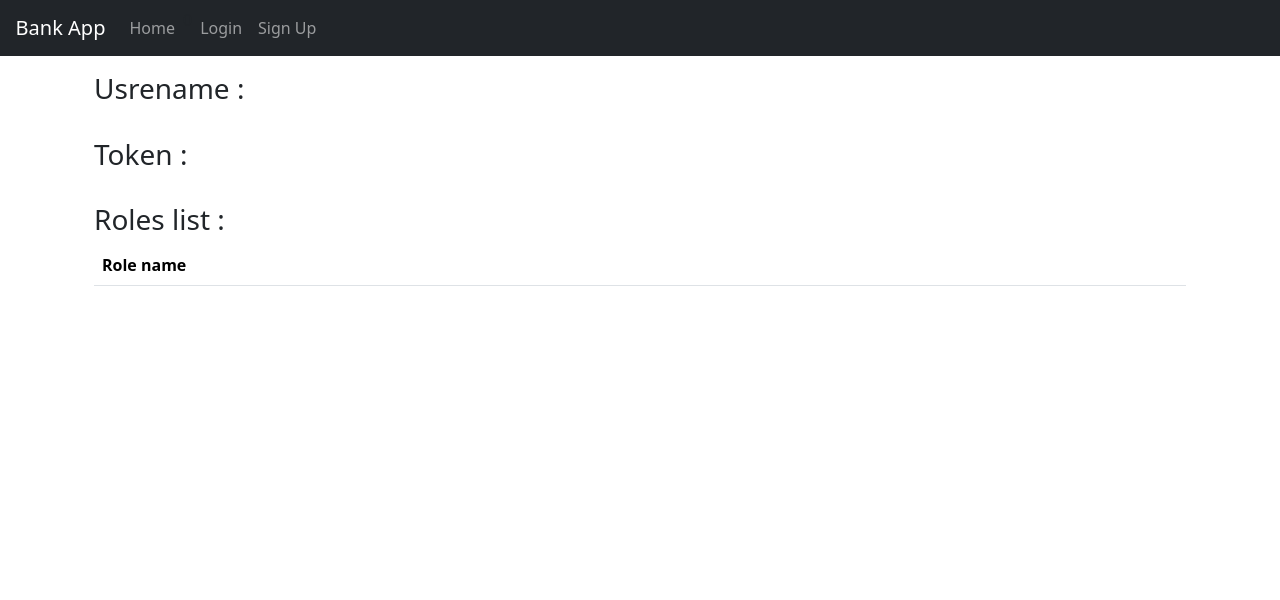
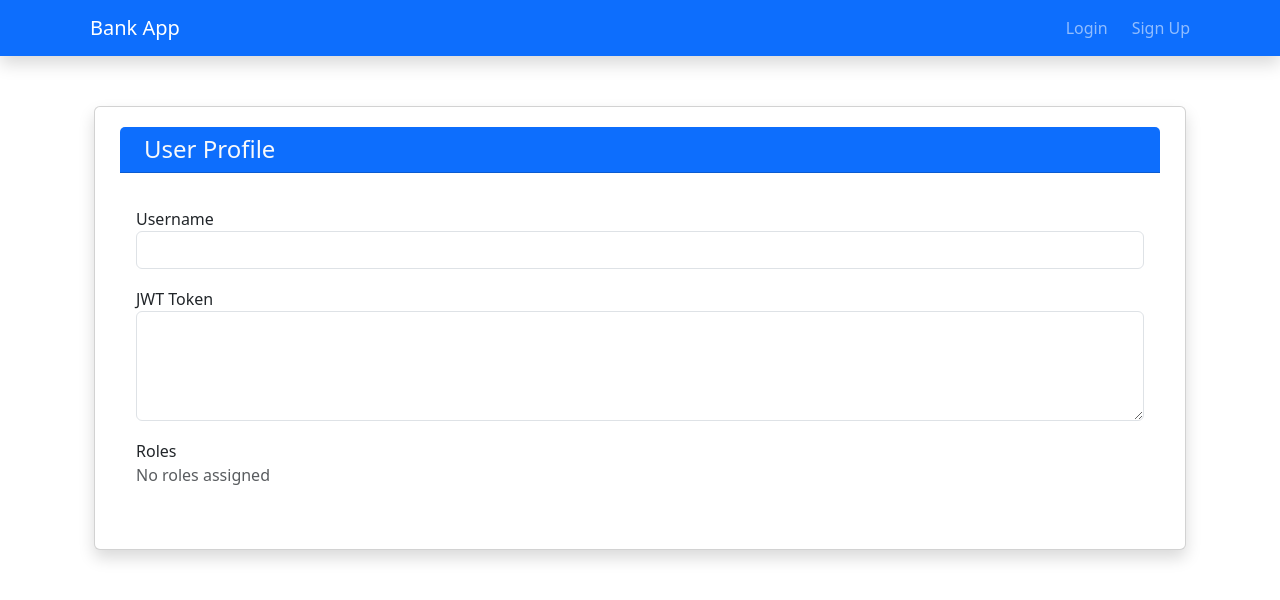
Before and after one commit to omar-elyamani/react-bank-service-multi-connector, a React (Create React App) app: page /profile in a window 1280 px wide. Shown: the top 600 px of the page. Built offline with nearby package versions, Linux system fonts and the light colour scheme.

Commit message:
some ui enhancements were added

```diff
--- a/src/components/CustomerComponent.js
+++ b/src/components/CustomerComponent.js
@@ -16,37 +16,47 @@ const CustomerComponent = () => {
 
   async function save(event) {
     event.preventDefault();
+    try {
       if (id) {
         await CustomersService.updateCustomer(
           identityRef,
           firstname,
           lastname,
           username
-      ).then((result) => setMessageInfo("Customer updated with success"));
+        );
+        setMessageInfo("Customer updated successfully!");
       } else {
         await CustomersService.createCustomer(
           identityRef,
           firstname,
           lastname,
           username
-      ).then((result) => setMessageInfo("Customer added with success"));
+        );
+        setMessageInfo("Customer added successfully!");
+      }
+      resetForm();
+      loadCustomers();
+    } catch (e) {
+      setMessageError(e.response?.data?.message || "An error occurred.");
+    }
   }
 
+  const resetForm = () => {
     setId("");
     setFirstname("");
     setLastname("");
     setIdentityRef("");
     setUsername("");
-    loadCustomers();
     setMessageError("");
-  }
+    setMessageInfo("");
+  };
 
-  async function editCustomer(customers) {
-    setFirstname(customers.firstname);
-    setLastname(customers.lastname);
-    setIdentityRef(customers.identityRef);
-    setUsername(customers.username);
-    setId(customers.id);
+  async function editCustomer(customer) {
+    setFirstname(customer.firstname);
+    setLastname(customer.lastname);
+    setIdentityRef(customer.identityRef);
+    setUsername(customer.username);
+    setId(customer.id);
     setMessageError("");
     setMessageInfo("");
   }
@@ -54,40 +64,35 @@ const CustomerComponent = () => {
   async function deleteCustomer(id) {
     setMessageError("");
     setMessageInfo("");
-    await CustomersService.deleteCustomer(id)
-      .then((result) => {
+    try {
+      const result = await CustomersService.deleteCustomer(id);
       setMessageInfo(result.data);
-      })
-      .catch((e) => {
-        console.log(e);
-        setMessageError(e.response.data.message);
-      });
       loadCustomers();
+    } catch (e) {
+      setMessageError(e.response?.data?.message || "An error occurred.");
+    }
   }
 
   useEffect(() => {
     const user = AuthService.getCurrentUser();
     if (user) {
       setShowAgentGuichetBoard(user.roles.includes("ROLE_AGENT_GUICHET"));
+      loadCustomers();
     }
-    if (user) (async () => await loadCustomers())();
   }, []);
 
   async function loadCustomers() {
-    await CustomersService.getCustomers()
-      .then((result) => {
+    try {
+      const result = await CustomersService.getCustomers();
       setCustomers(result.data);
-      })
-      .catch((e) => {
-        console.log(e);
-        //setMessageError(e.message);
-        setMessageError(e.response.data.details);
-      });
+    } catch (e) {
+      setMessageError(e.response?.data?.details || "Failed to load customers.");
+    }
   }
 
   return (
-    <div className="container mt-4">
-      <div className="container">
+    <div className="container mt-5">
+      {/* Alerts */}
       {messageError && (
         <div className="alert alert-danger" role="alert">
           {messageError}
@@ -98,64 +103,83 @@ const CustomerComponent = () => {
           {messageInfo}
         </div>
       )}
+
+      {/* Form */}
+      {showAgentGuichetBoard && (
+        <div className="card shadow mb-4">
+          <div className="card-header bg-primary text-white">
+          <h4 className="mb-0">
+            {id ? "Edit Customer" : "Add New Customer"}
+          </h4>
           </div>
-      {showAgentGuichetBoard && (
-        <form>
-          <div className="form-group my-2">
-            <input
-              hidden
-              type="text"
-              className="form-control"
-              value={id}
-              onChange={(e) => setId(e.target.value)}
-            />
-            <label>Lastname</label>
+          <div className="card-body">
+            <form onSubmit={save}>
+              <div className="form-group mb-3">
+                <label htmlFor="firstname">First Name</label>
                 <input
                   type="text"
                   className="form-control"
-              value={lastname}
-              onChange={(e) => setLastname(e.target.value)}
+                  id="firstname"
+                  value={firstname}
+                  placeholder="Enter first name"
+                  onChange={(e) => setFirstname(e.target.value)}
+                  required
                 />
               </div>
-          <div className="form-group mb-2">
-            <label>Firstname</label>
+              <div className="form-group mb-3">
+                <label htmlFor="lastname">Last Name</label>
                 <input
                   type="text"
                   className="form-control"
-              value={firstname}
-              onChange={(e) => setFirstname(e.target.value)}
+                  id="lastname"
+                  value={lastname}
+                  placeholder="Enter last name"
+                  onChange={(e) => setLastname(e.target.value)}
+                  required
                 />
               </div>
-          <div className="row">
-            <div className="col-4">
-              <label>Identity Ref</label>
+              <div className="form-group mb-3">
+                <label htmlFor="identityRef">Identity Reference</label>
                 <input
                   type="text"
                   className="form-control"
+                  id="identityRef"
                   value={identityRef}
+                  placeholder="Enter identity reference"
                   onChange={(e) => setIdentityRef(e.target.value)}
+                  required
                 />
               </div>
-          </div>
-          <div className="row">
-            <div className="col-4">
-              <label>Username</label>
+              <div className="form-group mb-3">
+                <label htmlFor="username">Username</label>
                 <input
                   type="text"
                   className="form-control"
+                  id="username"
                   value={username}
-                placeholder="Customers"
+                  placeholder="Enter username"
                   onChange={(e) => setUsername(e.target.value)}
+                  required
                 />
               </div>
-          </div>
-          <div>
-            <button className="btn btn-primary m-4" onClick={save}>
-              Save
+              <div className="text-center">
+                <button type="submit" className="btn btn-success me-2">
+                  {id ? "Update" : "Add"}
+                </button>
+                <button
+                  type="button"
+                  className="btn btn-secondary"
+                  onClick={resetForm}
+                >
+                  Cancel
                 </button>
               </div>
             </form>
+          </div>
+        </div>
       )}
+
+      {/* Customer List */}
       <CustomerList
         customers={customers}
         editCustomer={editCustomer}
--- a/src/components/NavBar.js
+++ b/src/components/NavBar.js
@@ -1,5 +1,4 @@
-import React from "react";
-import { useState, useEffect } from "react";
+import React, { useState, useEffect } from "react";
 import { Link } from "react-router-dom";
 import AuthService from "../services/auth.service";
 
@@ -15,9 +14,7 @@ const NavBar = () => {
       setCurrentUser(user);
       setShowClientBoard(user.roles.includes("ROLE_CLIENT"));
       setShowAgentGuichetBoard(user.roles.includes("ROLE_AGENT_GUICHET"));
-      setShowAgentGuichetGetBoard(
-        user.roles.includes("ROLE_AGENT_GUICHET_GET")
-      );
+      setShowAgentGuichetGetBoard(user.roles.includes("ROLE_AGENT_GUICHET_GET"));
     }
   }, []);
 
@@ -30,26 +27,34 @@ const NavBar = () => {
   };
 
   return (
-    <nav className="navbar navbar-expand navbar-dark bg-dark">
-      <Link to={"/"} className="navbar-brand">
-      &nbsp;&nbsp; Bank App
+    <nav className="navbar navbar-expand-lg navbar-dark bg-primary shadow">
+      <div className="container">
+        <Link to="/home" className="navbar-brand">
+          <i className="fas fa-university me-2"></i>Bank App
         </Link>
-      <div className="navbar-nav mr-auto">
-        <li className="nav-item">
-          <Link to={"/home"} className="nav-link">
-            Home
-          </Link>
-        </li>
-        {showAgentGuichetBoard | showAgentGuichetGetBoard && (
+        <button
+          className="navbar-toggler"
+          type="button"
+          data-bs-toggle="collapse"
+          data-bs-target="#navbarNav"
+          aria-controls="navbarNav"
+          aria-expanded="false"
+          aria-label="Toggle navigation"
+        >
+          <span className="navbar-toggler-icon"></span>
+        </button>
+        <div className="collapse navbar-collapse" id="navbarNav">
+          <ul className="navbar-nav me-auto">
+            {(showAgentGuichetBoard || showAgentGuichetGetBoard) && (
               <>
                 <li className="nav-item">
-              <Link to={"/manage_customers"} className="nav-link">
-                Customers Management
+                  <Link to="/manage_bankaccounts" className="nav-link">
+                    Manage Bank Accounts
                   </Link>
                 </li>
                 <li className="nav-item">
-              <Link to={"/manage_bankaccounts"} className="nav-link">
-                Bank Accounts Management
+                  <Link to="/manage_customers" className="nav-link">
+                    Manage Customers
                   </Link>
                 </li>
               </>
@@ -57,52 +62,61 @@ const NavBar = () => {
             {showClientBoard && (
               <>
                 <li className="nav-item">
-              <Link to={"/consult_account"} className="nav-link">
-                My Bank Account
+                  <Link to="/consult_account" className="nav-link">
+                    My Account
                   </Link>
                 </li>
                 <li className="nav-item">
-              <Link to={"/add_wirer_transfer"} className="nav-link">
-                Wired Transfer
+                  <Link to="/add_wirer_transfer" className="nav-link">
+                    Wire Transfer
                   </Link>
                 </li>
               </>
             )}
             {currentUser && (
               <li className="nav-item">
-            <Link to={"/profile"} className="nav-link">
+                <Link to="/profile" className="nav-link">
                   Profile
                 </Link>
               </li>
             )}
-      </div>
+          </ul>
+          <ul className="navbar-nav ms-auto">
             {currentUser ? (
-        <div className="navbar-nav ml-auto">
+              <>
                 <li className="nav-item">
-            <Link to={"/profile"} className="nav-link">
+                  <span className="nav-link text-light">
+                    <i className="fas fa-user me-2"></i>
                     {currentUser.username}
+                  </span>
+                </li>
+                <li className="nav-item">
+                  <a
+                    href="/login"
+                    className="nav-link text-light"
+                    onClick={logOut}
+                  >
+                    <i className="fas fa-sign-out-alt me-2"></i>Log out
+                  </a>
+                </li>
+              </>
+            ) : (
+              <>
+                <li className="nav-item">
+                  <Link to="/login" className="nav-link">
+                    <i className="fas fa-sign-in-alt me-2"></i>Login
                   </Link>
                 </li>
                 <li className="nav-item">
-            <a href="/login" className="nav-link" onClick={logOut}>
-              LogOut
-            </a>
-          </li>
-        </div>
-      ) : (
-        <div className="navbar-nav ml-auto">
-          <li className="nav-item">
-            <Link to={"/login"} className="nav-link">
-              Login
+                  <Link to="/register" className="nav-link">
+                    <i className="fas fa-user-plus me-2"></i>Sign Up
                   </Link>
                 </li>
-          <li className="nav-item">
-            <Link to={"/register"} className="nav-link">
-              Sign Up
-            </Link>
-          </li>
+              </>
+            )}
+          </ul>
         </div>
-      )}
+      </div>
     </nav>
   );
 };
--- a/src/components/Profile.js
+++ b/src/components/Profile.js
@@ -4,7 +4,8 @@ import AuthService from "../services/auth.service";
 const Profile = () => {
   const [jwtToken, setJwtToken] = useState("");
   const [username, setUsername] = useState("");
-  const [roles, setRoles] = useState("");
+  const [roles, setRoles] = useState([]);
+
   useEffect(() => {
     const user = AuthService.getCurrentUser();
     if (user) {
@@ -15,31 +16,51 @@ const Profile = () => {
   }, []);
 
   return (
-    <div className="container">
-      <header className="jumbotron">
-        <h3>Usrename : {username}</h3>
-        <br />
-        <h3>Token : {jwtToken}</h3>
-        <br />
-        <h3>Roles list : </h3>
-        <table class="table">
-          <thead class="thead-dark">
-            <tr>
-              <th scope="col">Role name</th>
-            </tr>
-          </thead>
-          <tbody>
-            {roles instanceof Array &&
-              roles.map((role, index) => {
-                return (
-                  <tr>
-                    <td>{role}</td>
-                  </tr>
-                );
-              })}
-          </tbody>
-        </table>
-      </header>
+    <div className="container mt-5">
+      <div className="card shadow">
+        <div className="card-header bg-primary text-light">
+          <h4 className="mb-0">
+            <i className="fas fa-user-circle me-2"></i>User Profile
+          </h4>
+        </div>
+        <div className="card-body">
+          <form>
+            <div className="form-group my-2">
+              <label>Username</label>
+              <input
+                type="text"
+                className="form-control"
+                value={username}
+                readOnly
+              />
+            </div>
+            <div className="form-group my-2">
+              <label>JWT Token</label>
+              <textarea
+                className="form-control"
+                value={jwtToken}
+                readOnly
+                rows="4"
+                style={{ wordWrap: "break-word" }}
+              ></textarea>
+            </div>
+            <div className="form-group my-2">
+              <label>Roles</label>
+              {roles.length > 0 ? (
+                <ul className="list-group">
+                  {roles.map((role, index) => (
+                    <li key={index} className="list-group-item">
+                      {role}
+                    </li>
+                  ))}
+                </ul>
+              ) : (
+                <p className="text-muted">No roles assigned</p>
+              )}
+            </div>
+          </form>
+        </div>
+      </div>
     </div>
   );
 };
--- a/src/services/axiosConfig.js
+++ b/src/services/axiosConfig.js
@@ -1,9 +1,7 @@
 import axios from "axios";
 import AuthService from "./auth.service";
 
-const api = axios.create({
-  baseURL: "http://localhost:8080/api/rest/customer",
-});
+const api = axios.create({baseURL: "http://localhost:8080/api/rest/customer"});
 
 api.interceptors.request.use(
   (config) => {
--- a/src/services/customers.service.js
+++ b/src/services/customers.service.js
@@ -1,8 +1,6 @@
 import api from "./axiosConfig";
 
-const getCustomers = () => {
-  return api.get("/agent_guichet/all");
-};
+const getCustomers = () => {return api.get("/agent_guichet/all");};
 
 const createCustomer = (identityRef, firstname, lastname, username) => {
   return api.post("/agent_guichet/create", {
@@ -24,6 +22,7 @@ const updateCustomer = (identityRef, firstname, lastname, username) => {
 const deleteCustomer = (identityRef) => {
   return api.delete("/agent_guichet/delete/" + identityRef);
 };
+
 const CustomersService = {
   getCustomers,
   createCustomer,
```
Also changed, not shown: src/components/CustomerList.js (+25 -18 lines). Lines whose indentation alone changed are shown as unchanged.
